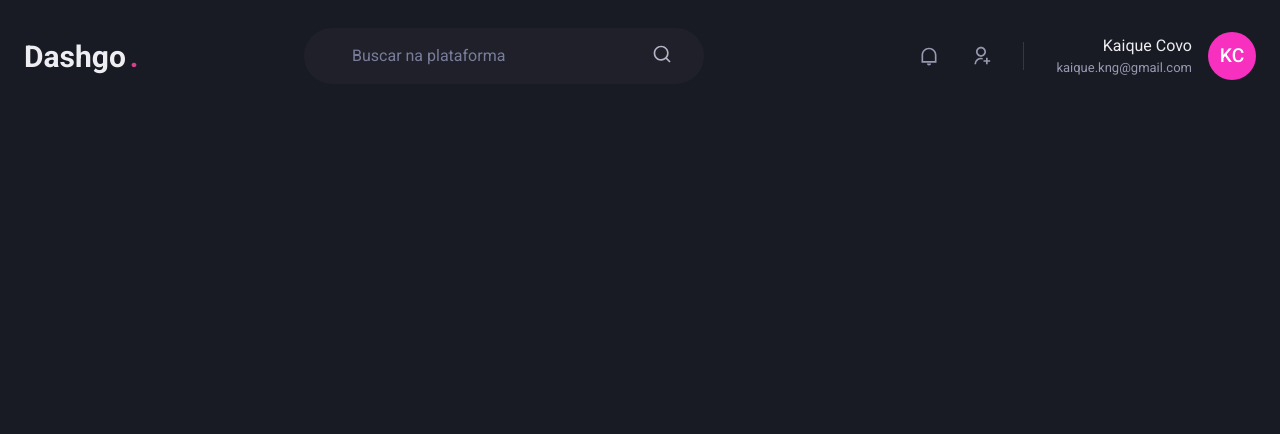
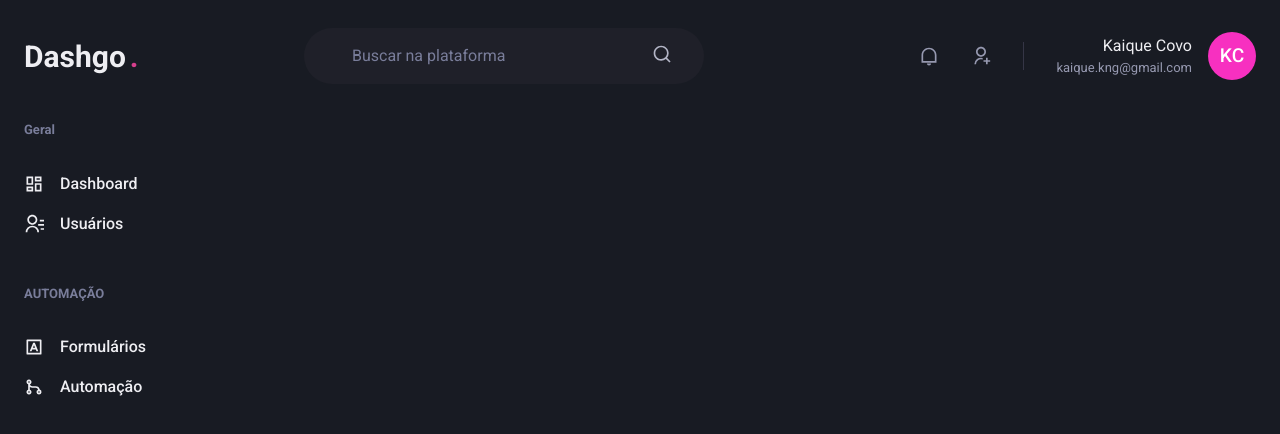
Before and after one commit to KaiqueCovo/dashgo, a Next.js app: page /dashboard in a window 1280 px wide. Shown: the top 434 px of the page. Built offline with nearby package versions, Linux system fonts and the light colour scheme.

Commit message:
feat(sidebar): add sidebar component

```diff
--- /dev/null
+++ b/src/components/Sidebar/index.tsx
@@ -0,0 +1,38 @@
+import { RiContactsLine, RiDashboardLine, RiGitMergeLine, RiInputMethodLine } from 'react-icons/ri';
+
+import { Box, Link, Stack, Text, Icon } from '@chakra-ui/react';
+
+export const Sidebar = (): React.ReactElement => {
+  return (
+    <Box as="aside" w="64" mr="8">
+      <Stack spacing={12} align="flex-start">
+        <Box>
+          <Text fontWeight="bold" color="gray.400" fontSize="small">Geral</Text>
+          <Stack spacing={4} mt={8} align="stretch">
+            <Link display="flex" alignItems="center">
+              <Icon as={RiDashboardLine} fontSize="20" />
+              <Text ml="4" fontWeight="medium">Dashboard</Text>
+            </Link>
+            <Link display="flex" alignItems="center">
+              <Icon as={RiContactsLine} fontSize="20" />
+              <Text ml="4" fontWeight="medium">Usuários</Text>
+            </Link>
+          </Stack>
+        </Box>
+        <Box>
+          <Text fontWeight="bold" color="gray.400" fontSize="small">AUTOMAÇÃO</Text>
+          <Stack spacing={4} mt={8} align="stretch">
+            <Link display="flex" alignItems="center">
+              <Icon as={RiInputMethodLine} fontSize="20" />
+              <Text ml="4" fontWeight="medium">Formulários</Text>
+            </Link>
+            <Link display="flex" alignItems="center">
+              <Icon as={RiGitMergeLine} fontSize="20" />
+              <Text ml="4" fontWeight="medium">Automação</Text>
+            </Link>
+          </Stack>
+        </Box>
+      </Stack>
+    </Box>
+  );
+};
--- a/src/pages/dashboard.tsx
+++ b/src/pages/dashboard.tsx
@@ -1,8 +1,18 @@
 import { Header } from '@/components/Header';
+import { Sidebar } from '@/components/Sidebar';
+import { Flex } from '@chakra-ui/react';
 import type { NextPage } from 'next';
 
 const Dashboard: NextPage = () => {
-  return (<Header />);
+  return (
+    <Flex direction="column" h="100vh">
+      <Header />
+
+      <Flex w="100%" my="6" maxW={1480} mx="auto" px="6">
+        <Sidebar />
+      </Flex>
+    </Flex>
+  );
 };
 
 export default Dashboard;
```
